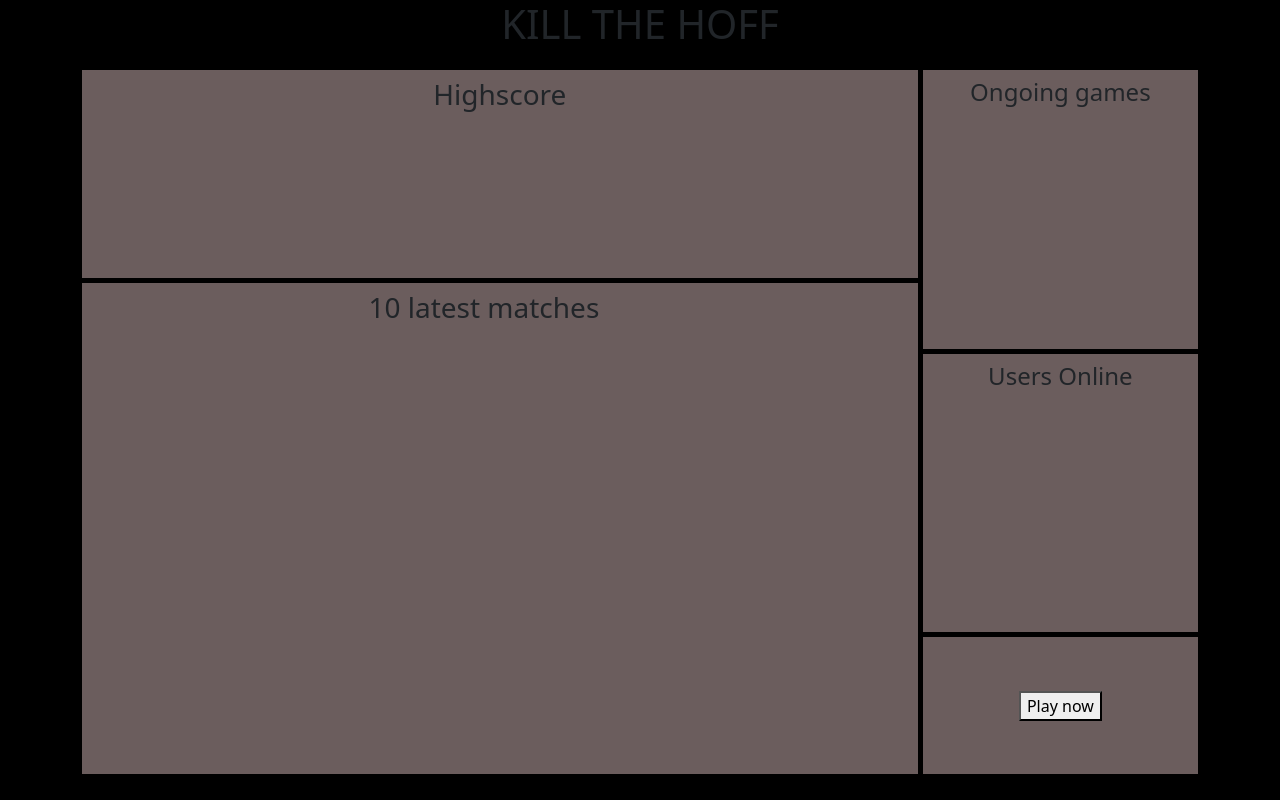
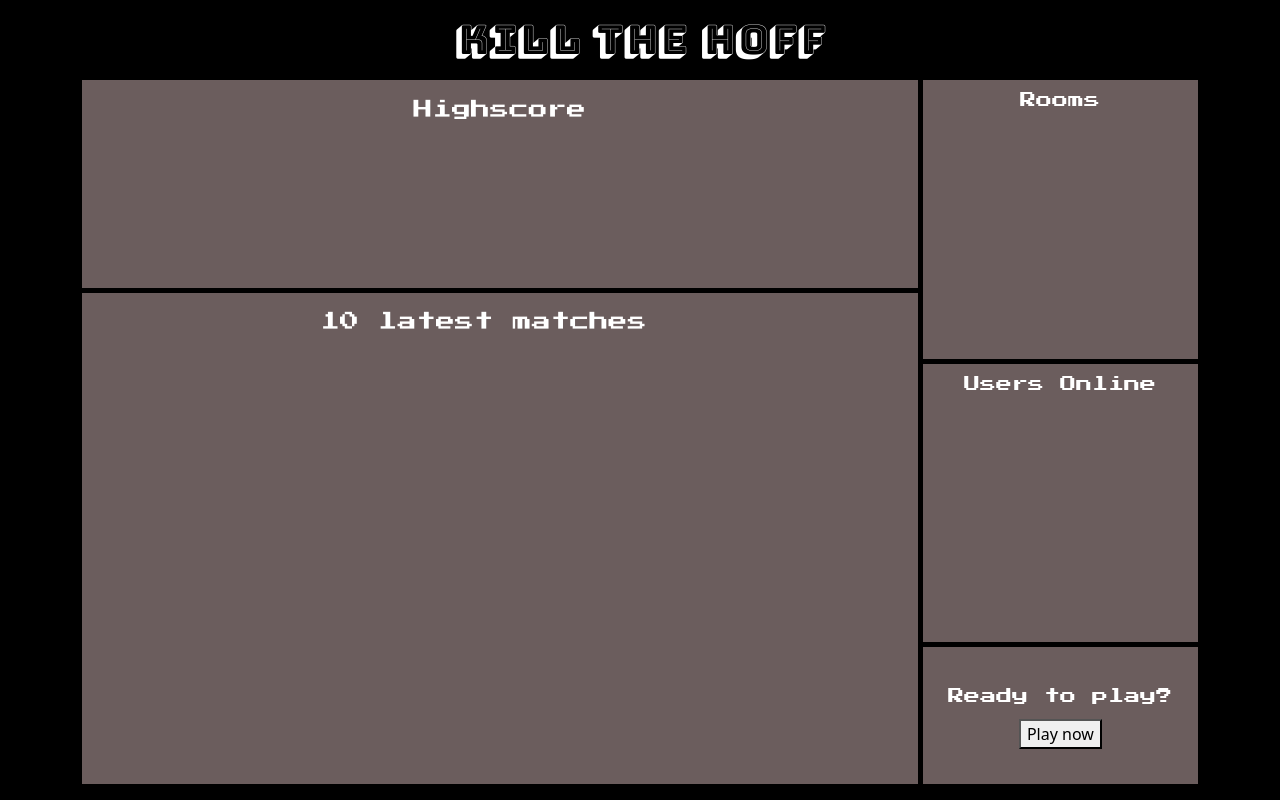
Before and after one commit to arden-rh/kill-the-hoff, a website built with Vite: page frontend/index.html in a window 1280 px wide. Built offline with nearby package versions, Linux system fonts and the light colour scheme; no server answers.

Commit message:
changed name of ongoing-games to rooms, added temporary styling (fonts)

```diff
--- a/frontend/index.html
+++ b/frontend/index.html
@@ -5,9 +5,15 @@
 	<meta charset="UTF-8">
 	<meta http-equiv="X-UA-Compatible" content="IE=edge">
 	<meta name="viewport" content="width=device-width, initial-scale=1.0">
+
+	<!-- Stylesheets-->
 	<link rel="stylesheet" href="/src/assets/scss/style.scss">
 	<!-- <link rel="stylesheet" href="/src/assets/css/style.min.css"> -->
 
+	<!-- Fonts -->
+	<link rel="preconnect" href="https://fonts.googleapis.com">
+	<link rel="preconnect" href="https://fonts.gstatic.com" crossorigin>
+	<link href="https://fonts.googleapis.com/css2?family=Bungee+Shade&family=Press+Start+2P&display=swap" rel="stylesheet">
 
 	<title>Kill the Hoff</title>
 </head>
@@ -47,8 +53,8 @@
 
 				</ul>
 			</div>
-			<div id="ongoing-games">
-				<h4>Ongoing games</h4>
+			<div id="rooms">
+				<h4>Rooms</h4>
 				<ul>
 
 				</ul>
@@ -60,6 +66,7 @@
 				</ul>
 			</div>
 			<div id="enter-game">
+				<h4>Ready to play?</h4>
 				<button>Play now</button>
 			</div>
 		</div>
--- a/frontend/src/assets/scss/_config.scss
+++ b/frontend/src/assets/scss/_config.scss
@@ -2,3 +2,6 @@
 $primary-color: white;
 $secondary-color: black;
 $border-color: white;
+
+// Fonts
+$secondary-font: 'Press Start 2P', cursive;
--- a/frontend/src/assets/scss/lobby/_lobby.scss
+++ b/frontend/src/assets/scss/lobby/_lobby.scss
@@ -5,9 +5,49 @@
 	grid-template-columns: repeat(8, 1fr);
 	grid-template-rows: repeat(10, 1fr);
 	gap: 5px;
+
+	h3, h4 {
+		font-family: $secondary-font;
+		color: $primary-color;
+	}
+
+	h3 {
+		font-size: 1.2rem;
+		padding-top: 0.6rem;
+	}
+
+	h4 {
+		font-size: 1rem;
+		padding-top: 0.2rem;
+	}
 }
 
-#ongoing-games {
+// indvidual divs in grid
+#enter-game {
+	background-color: rgb(107, 93, 93);
+	grid-area: 9 / 7 / 11 / 9;
+	display: flex;
+	flex-direction: column;
+	align-items: center;
+	justify-content: center;
+	padding: 0.5rem;
+	text-align: center;
+
+	h4 {
+		padding-bottom: 0.2rem;
+		line-height: 1.4rem;
+	}
+}
+
+#highscore {
+	background-color: rgb(107, 93, 93);
+	grid-area: 1 / 1 / 4 / 7;
+	display: flex;
+	justify-content: center;
+	padding: 0.5rem;
+}
+
+#rooms {
 	background-color: rgb(107, 93, 93);
 	grid-area: 1 / 7 / 5 / 9;
 	display: flex;
@@ -22,14 +62,6 @@
 			padding: 0;
 		}
 	}
-}
-
-#highscore {
-	background-color: rgb(107, 93, 93);
-	grid-area: 1 / 1 / 4 / 7;
-	display: flex;
-	justify-content: center;
-	padding: 0.5rem;
 }
 
 #ten-games {
@@ -56,11 +88,3 @@
 		}
 	}
 }
-
-#enter-game {
-	background-color: rgb(107, 93, 93);
-	grid-area: 9 / 7 / 11 / 9;
-	display: flex;
-	align-items: center;
-	justify-content: center;
-}
--- a/frontend/src/assets/scss/style.scss
+++ b/frontend/src/assets/scss/style.scss
@@ -26,5 +26,12 @@ body {
 }
 
 header {
-	height: 70px;
+	height: 80px;
+
+	h1 {
+		font-family: 'Bungee Shade', cursive;
+		color: $primary-color;
+		padding-top: 1rem;
+		font-size: 2.5rem;
+	}
 }
```
